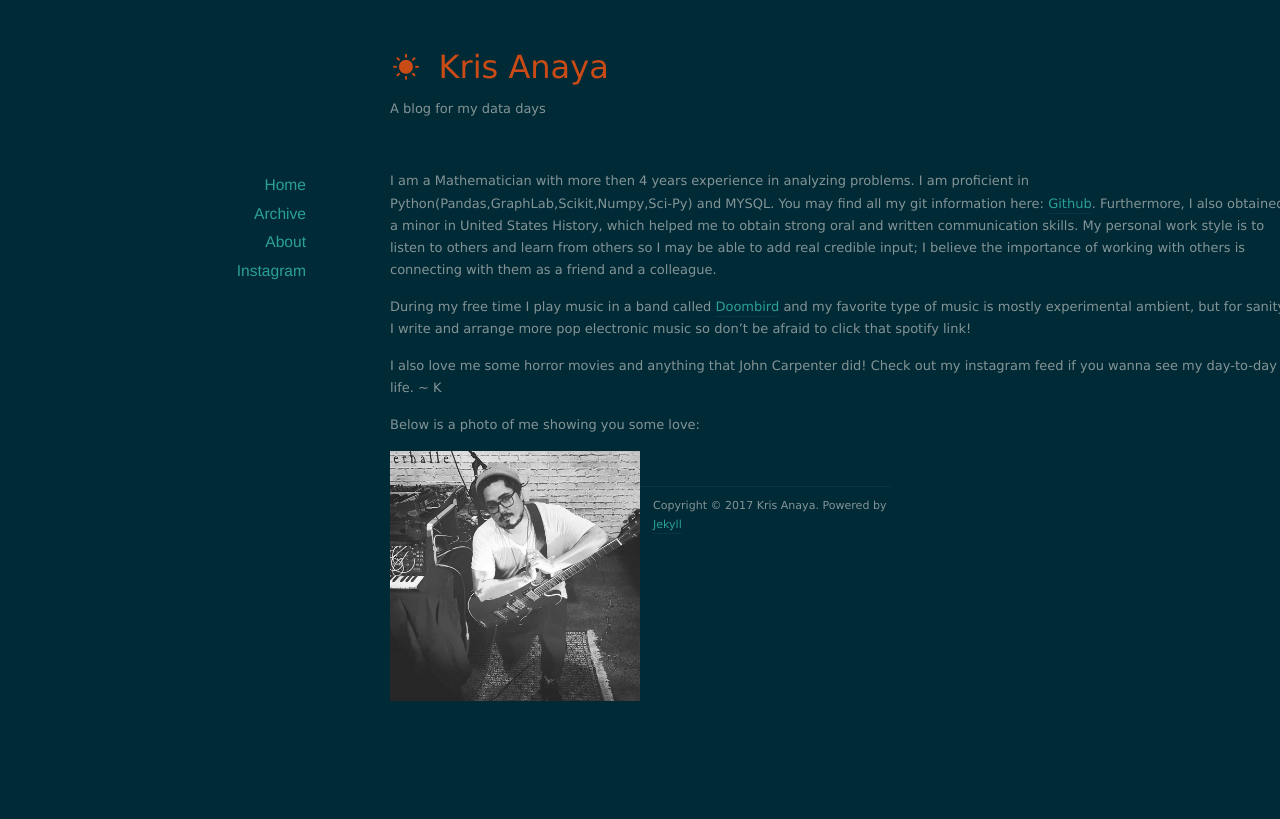
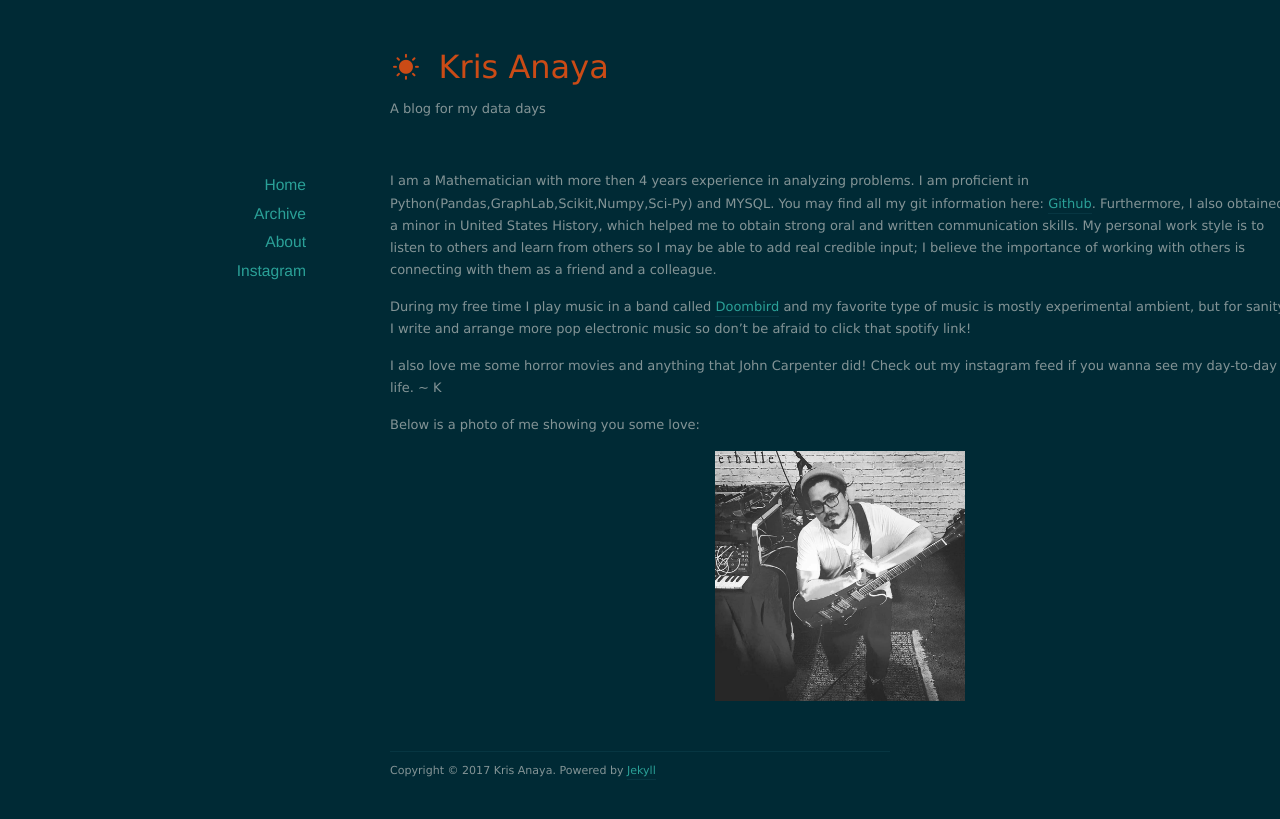
Before and after one commit to krismanaya/krismanaya.github.io, a Jekyll site: the page built from about/index.markdown, in a window 1280 px wide. Shown: the top 819 px of the page. Built offline with Jekyll 4.4.1, drawn with Linux system fonts in a browser that asks for light colours; nearby versions of some CDN libraries.

Commit message:
move image center

```diff
--- a/about/index.markdown
+++ b/about/index.markdown
@@ -12,4 +12,4 @@ I also love me some horror movies and anything that John Carpenter did! Check ou
 
 Below is a photo of me showing you some love:
 
-<img src="/images/kris.jpg" width="250" height="250" class="left" />
+<img src="/images/kris.jpg" width="250" height="250" class="center" />
```
